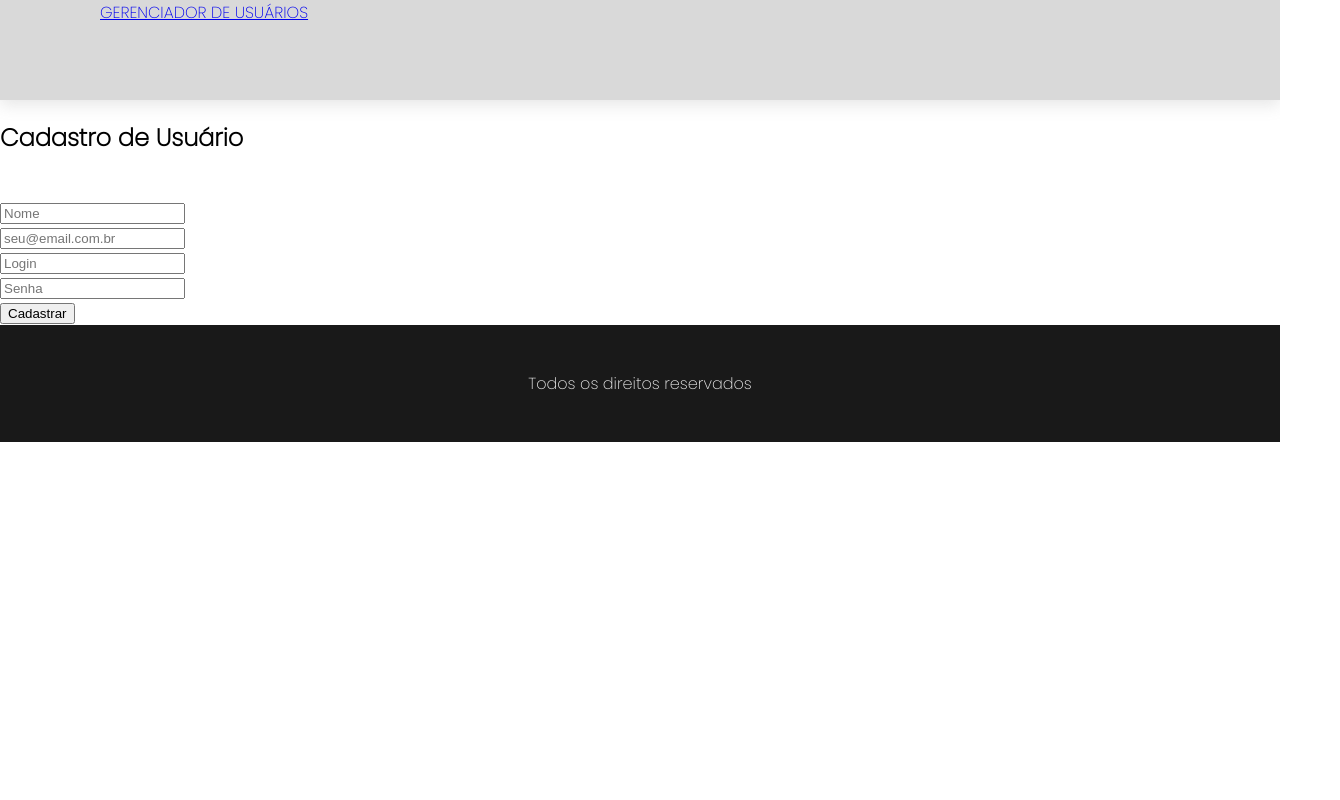
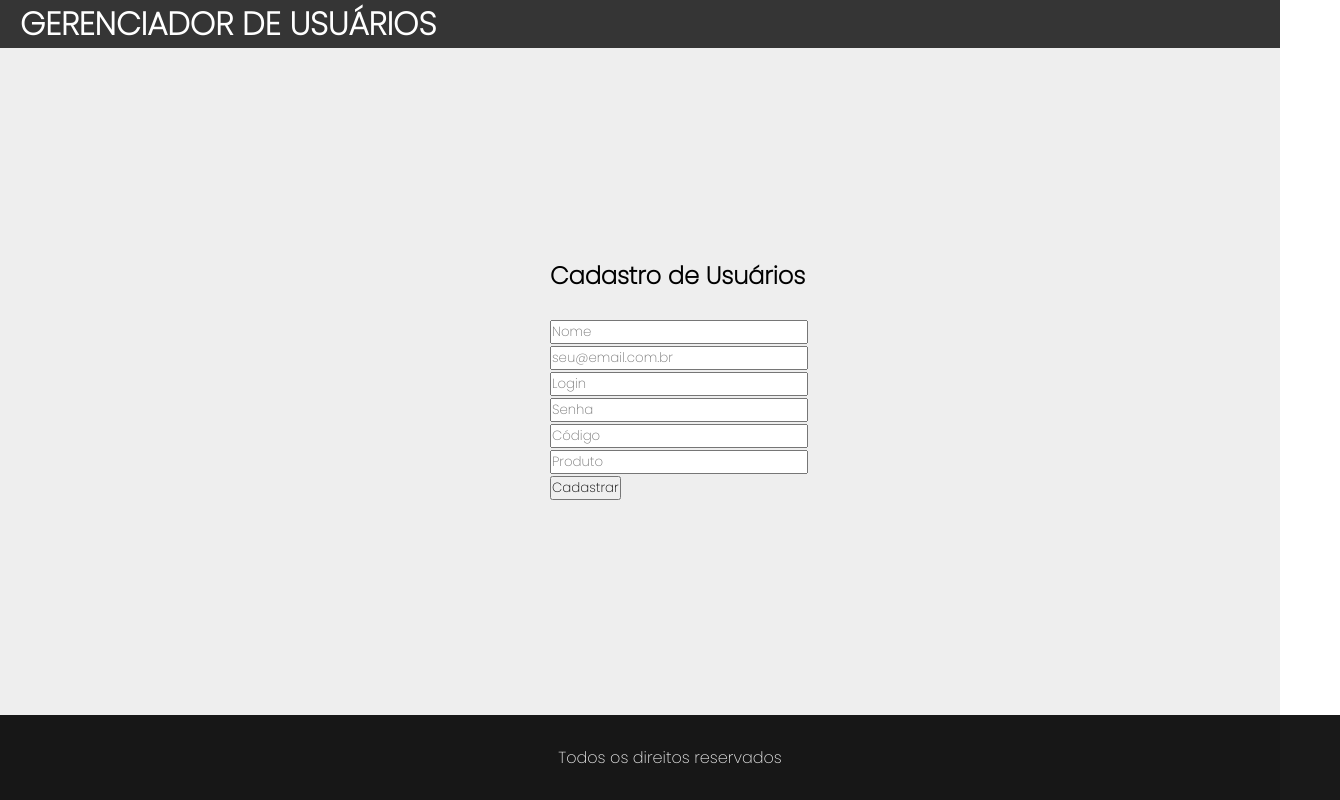
Before and after one commit to lpampolha/desafiogama2, a plain HTML site: page index.html in a window 1280 px wide. Shown: the top 800 px of the page, 1340 px wide, since content can reach past the window. Drawn offline with Linux system fonts and the light colour scheme.

Commit message:
estilização

```diff
--- a/assets/css/style.css
+++ b/assets/css/style.css
@@ -1,68 +1,50 @@
-body{
+* {
     padding: 0;
     margin: 0;
     font-family: 'Poppins', sans-serif;
-    box-sizing: border-box;
+    overflow: hidden;
 }
 
-section header{
-    position: relative;
-    width: 100%;
-    height: 100px;
-    background-position: center center;
-    background-size: cover;
+.header{
+    background: #353535;
+    /* display: flex;    */
     text-decoration: none;
+    color: #fff;
+    max-height: 300px;
+    padding-left: 20px;
+    height: 100%;
+    /* overflow: hidden; */
 }
 
-header{
+.main {
+    display: flex;
+    background: #eee;
+    max-height: 100%;
+    padding: 210px 550px 550px;
+    /* padding-left: 20px; */
+    align-items: center;
+    width:100%;
+    height: 100%;
     position: relative;
-    padding: 0 100px;
-    width: 100%;
-    height: 80px;
-    box-sizing: border-box;
-    background: rgba(128,128,128,.3);
-    box-shadow: 0 5px 15px rgba(128,128,128,.2);
-    transition: .5s;
+    /* overflow: hidden; */
 }
 
-ul{
-    position: relative;
-    margin: 0;
-    padding: 0;
-    display: flex;
-    float: right;
-    transition: .5s;
+.email{
+    background: #eee;
 }
 
-li{
-    list-style: none;
-}
-
-li a{
-    position: relative;
-    display: block;
-    padding: 10px 20px;
-    margin: 20px 0;
-    text-transform: uppercase;
-    text-decoration: none;
-    color: #000;
-    font-weight: bold;
-    transition: .5s;
-}
-
-li a:hover{
-    background: #fff;
-    color: #262626;
-}
-
-footer {
+.footer {
     background: rgba(0,0,0,.9);
     color: #eee;
     padding: 30px;
     text-align: center;
+    position:absolute;
+    bottom:0;
+    width:100%;
+    /* overflow: hidden; */
 }
 
-@media (max-width: 992px) {
+/* @media (max-width: 992px) {
     .toggle{
         display: block;
     }
@@ -100,4 +82,4 @@ footer {
     .footer img{
         width: 100%;
     }
-}
+} */
--- a/assets/js/script.js
+++ b/assets/js/script.js
@@ -9,16 +9,22 @@ function saveUser(){
   var inputMail = document.getElementById("email")
   var inputPass = document.getElementById("password")
   var inputLogin = document.getElementById("login")
+  var inputCode = document.getElementById("code")
+  var inputProduct = document.getElementById("product")
 
   var name = inputName.value
   var email = inputMail.value
   var password = inputPass.value
   var login = inputLogin.value
+  var code = inputCode.value
+  var product = inputProduct.value
 
   localStorage.setItem("nameSave", name)
   localStorage.setItem("mailSave", email)
   localStorage.setItem("passSave", password)
   localStorage.setItem("loginSave", login)
+  localStorage.setItem("codeSave", code)
+  localStorage.setItem("productSave", product)
 
   var span = document.getElementById("message")
   span.innerHTML = "Dados salvos com sucesso"
--- a/index.html
+++ b/index.html
@@ -10,30 +10,27 @@
     <title>E-Commerce</title>
 </head>
 <body>
-    <section>
-        <header>
-            <a href="#" class="logo">GERENCIADOR DE USUÁRIOS</a>
+
+    <header class="header">
+        <h1 class="logo">GERENCIADOR DE USUÁRIOS</h1>
     </header>
-    </section>
 
-    <section>
-        <main>
+    <main class="main">
         <form class="email">
-                <h2>Cadastro de Usuário </h2> <br />
+            <h2>Cadastro de Usuários </h2> <br />
             <input id="name" name="name" type="text" placeholder="Nome" required> <br />
             <input id="email" name="email" type="email" placeholder="seu@email.com.br" required> <br />
             <input id="login" name="login" type="text" placeholder="Login" required> <br />
             <input id="password" name="password" type="password" placeholder="Senha" required> <br />
+            <input id="code" name="code" type="number" placeholder="Código" required> <br />
+            <input id="product" name="product" type="text" placeholder="Produto" required> <br />
             <button id="button" type="submit">Cadastrar</button>
             <span id="message"></span>
         </form>
     </main>
-    </section>
 
-    <section>
     <footer class="footer">
         <p>Todos os direitos reservados</p>
     </footer>
-    </section>
 </body>
 </html>
```
Also changed, not shown: 1 other file. Lines whose indentation alone changed are shown as unchanged.
